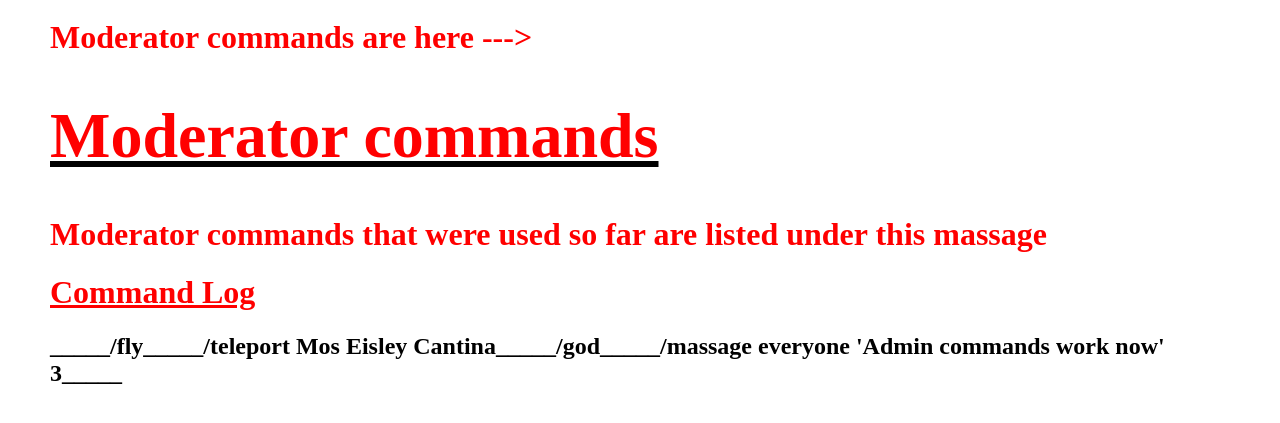
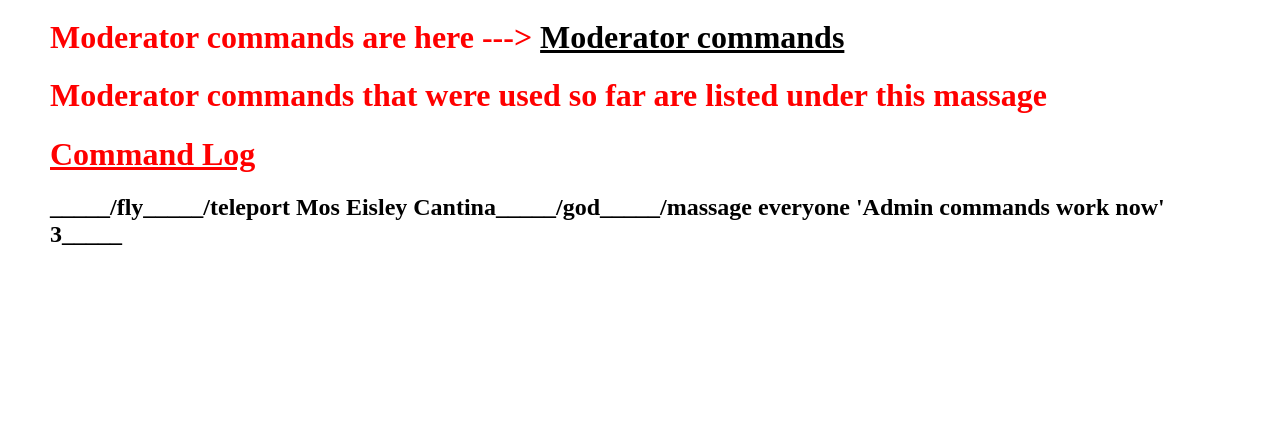
Before and after one commit to RomanPovtar/html-css, a plain HTML site: page moderator_commands_12345.html in a window 1280 px wide. Shown: the part 217-640 px from the top of the page. Drawn offline with Linux system fonts and the light colour scheme.

Commit message:
massage update

```diff
--- a/moderator_commands_12345.html
+++ b/moderator_commands_12345.html
@@ -37,7 +37,7 @@
     </table>
 </header>
 
-<h1>Moderator commands are here ---> <a href=""><h1>Moderator commands</h1></a></h1>
+<h1>Moderator commands are here ---> <a href="">Moderator commands</a></h1>
 
 <h1>Moderator commands that were used so far are listed under this massage</h1>
 
```
